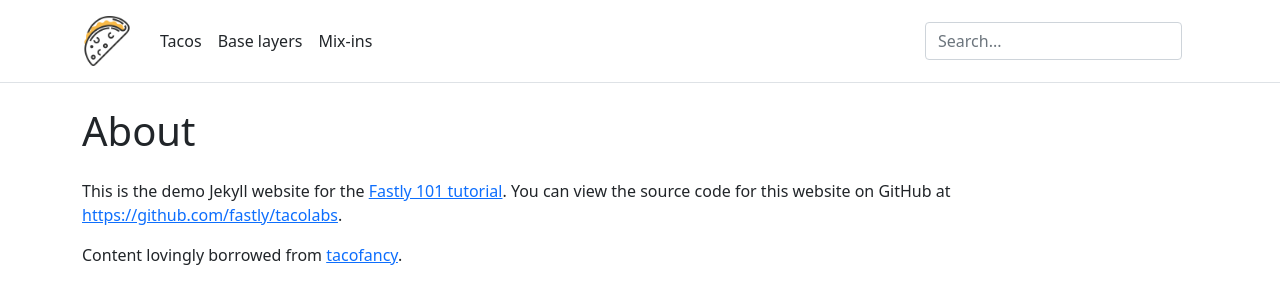
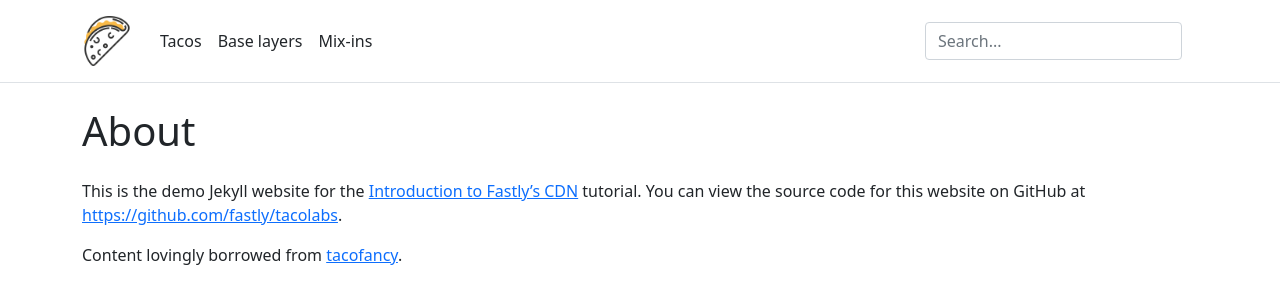
Before and after one commit to mm-inagaki/tacolabs, a Jekyll site: the page built from about.md, in a window 1280 px wide. Shown: the top 304 px of the page. Built offline with Jekyll 4.4.1, drawn with Linux system fonts in a browser that asks for light colours; nearby versions of some CDN libraries.

Commit message:
Update tutorial name

```diff
--- a/_built/about/index.html
+++ b/_built/about/index.html
@@ -34,7 +34,7 @@
         </header>
         <div class="container">
             <h1 class="mt-4 mb-4">About</h1>
-            <p>This is the demo Jekyll website for the <a href="https://docs.fastly.com/en/fastly-101/">Fastly 101 tutorial</a>. You can view the source code for this website on GitHub at <a href="https://github.com/fastly/tacolabs">https://github.com/fastly/tacolabs</a>.</p>
+            <p>This is the demo Jekyll website for the <a href="https://docs.fastly.com/en/fastly-cdn/">Introduction to Fastly's CDN</a> tutorial. You can view the source code for this website on GitHub at <a href="https://github.com/fastly/tacolabs">https://github.com/fastly/tacolabs</a>.</p>
 
 <p>Content lovingly borrowed from <a href="https://github.com/sinker/tacofancy">tacofancy</a>.</p>
 
--- a/about.md
+++ b/about.md
@@ -4,6 +4,6 @@ title: About
 permalink: /about/
 ---
 
-This is the demo Jekyll website for the [Fastly 101 tutorial](https://docs.fastly.com/en/fastly-101/). You can view the source code for this website on GitHub at <https://github.com/fastly/tacolabs>.
+This is the demo Jekyll website for the [Introduction to Fastly's CDN](https://docs.fastly.com/en/fastly-cdn/) tutorial. You can view the source code for this website on GitHub at <https://github.com/fastly/tacolabs>.
 
 Content lovingly borrowed from [tacofancy](https://github.com/sinker/tacofancy).
```
Also changed, not shown: .github/workflows/build_and_deploy.yml, README.md.
